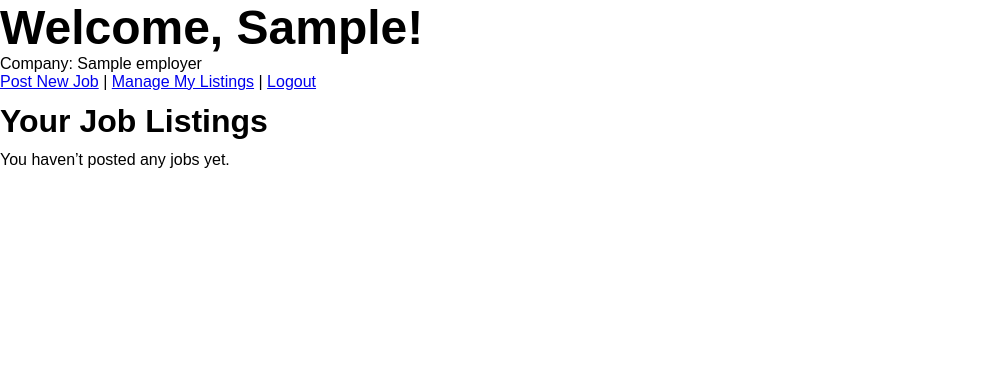
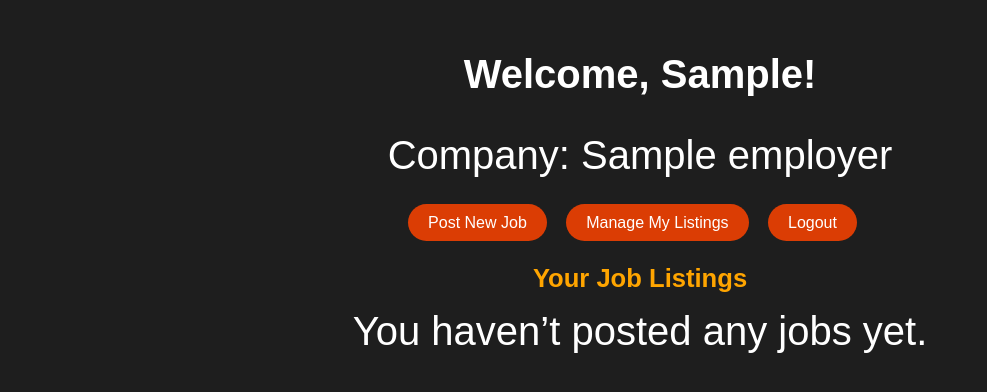
Before and after one commit to nickmarietta/cpsc332jobportal, a PHP site: page /employer/dashboard.php in a window 1280 px wide. Shown: the top 392 px of the page, without its empty margins (0-987 px from the left). Run offline with PHP 8.4, Linux system fonts and the light colour scheme; the visitor is signed in with stand-in values (Sample User, id 1); tables that the repository leaves empty hold one stand-in row (values such as "Sample post"); data that the repository does not hold is empty.

Commit message:
fixing styling issues

```diff
--- a/css/dashboard.css
+++ b/css/dashboard.css
@@ -25,6 +25,13 @@
     color: #ffa500;
     margin-top: 2rem;
     margin-bottom: 1rem;
+  }
+
+  p {
+    font-size: 2.5rem;
+    color: #ffffff;
+    margin-bottom: 1rem;
+    padding-bottom: 20px;
   }
 
   nav {
--- a/employer/dashboard.php
+++ b/employer/dashboard.php
@@ -36,15 +36,15 @@ $jobResult = $jobQuery->get_result();
 <head>
   <meta charset="UTF-8">
   <title>Employer Dashboard</title>
-  <link rel="stylesheet" href="../css/style.css">
+  <link rel="stylesheet" href="../css/dashboard.css">
 </head>
 <body>
   <h1>Welcome, <?php echo htmlspecialchars($first_name); ?>!</h1>
   <p>Company: <?php echo htmlspecialchars($company_name ?: 'N/A'); ?></p>
 
   <nav>
-    <a href="post_job.php">Post New Job</a> |
-    <a href="manage_jobs.php">Manage My Listings</a> |
+    <a href="post_job.php">Post New Job</a>
+    <a href="manage_jobs.php">Manage My Listings</a>
     <a href="../auth/logout.php">Logout</a>
   </nav>
 
```
